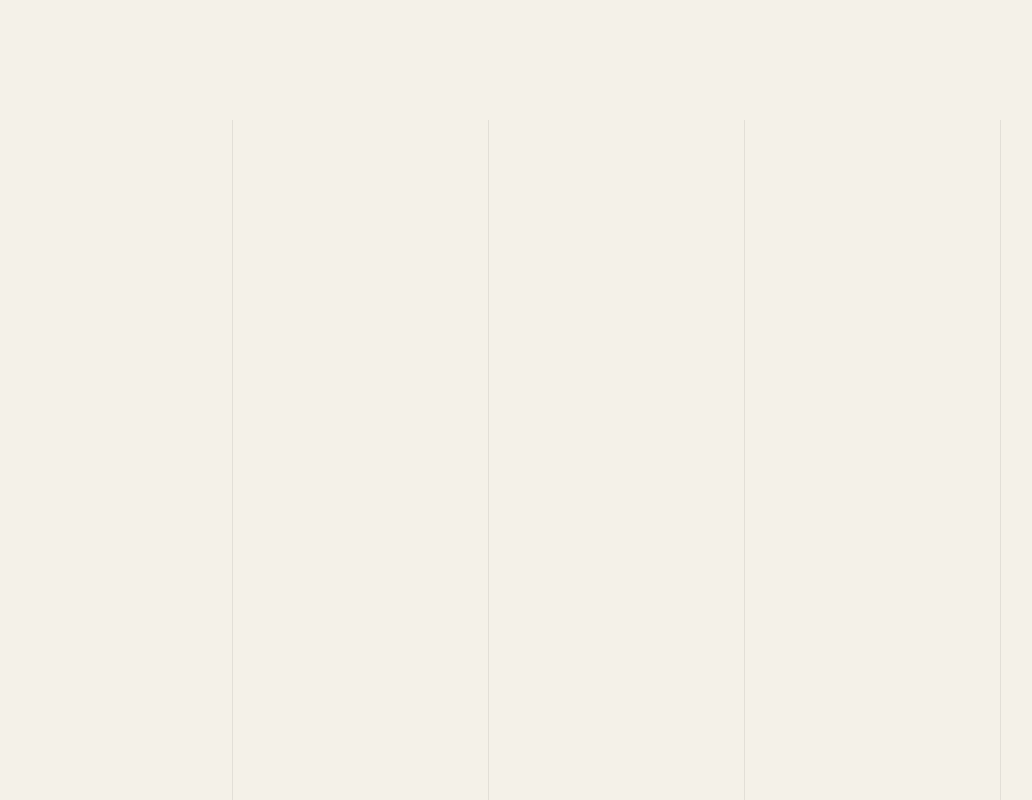
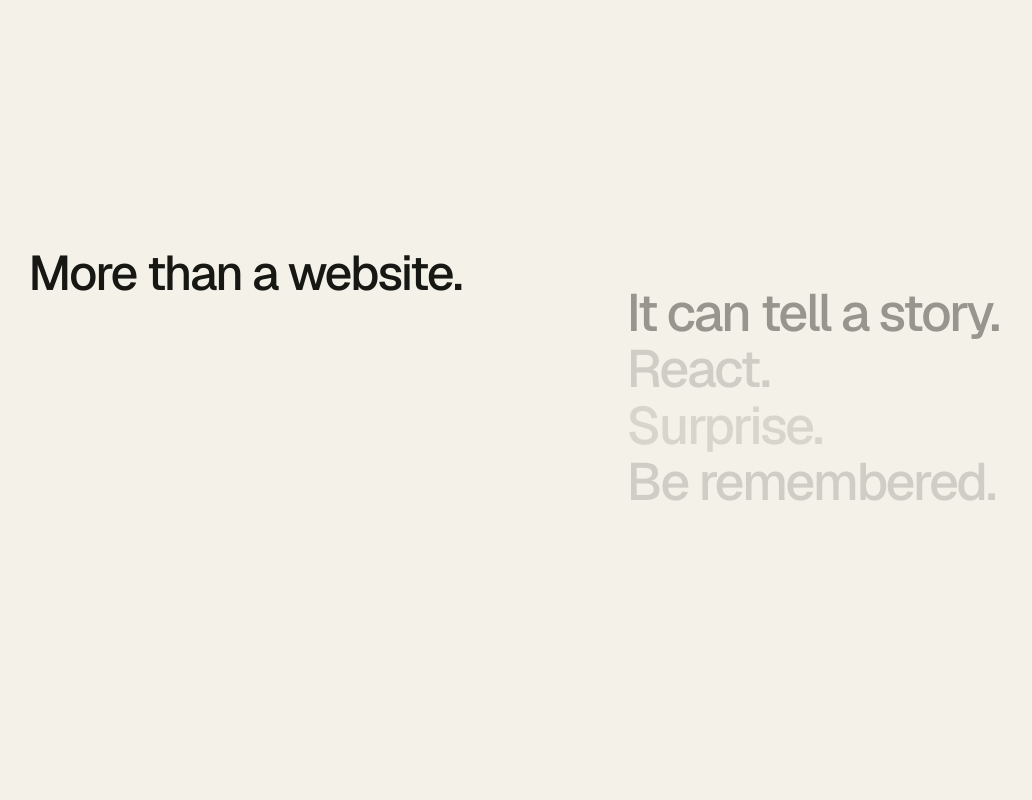
Before and after one commit to MaiaStudio/Aquarela, a Next.js app: page / in a window 1280 px wide. Shown: the part 680-1480 px from the top of the page, without its empty margins (23-1055 px from the left). Built offline with nearby package versions, Linux system fonts and the light colour scheme.

Commit message:
Remove hero reveal and refine cursor contrast

```diff
--- a/app/globals.css
+++ b/app/globals.css
@@ -91,18 +91,19 @@ button, a, input, textarea { outline: none; }
 .cursor-dot-position { width: 6px; aspect-ratio: 1; }
 .cursor-follower-visual, .cursor-dot-visual { display: block; width: 100%; height: 100%; border-radius: 50%; }
 .cursor-follower-visual {
-  border: 1px solid var(--color-white);
-  mix-blend-mode: difference;
+  border: 1px solid var(--color-olive);
   transition: transform 200ms cubic-bezier(0.2, 0, 0, 1), border-color 160ms ease;
 }
 .cursor-dot-visual {
   background: var(--color-olive);
-  transition: transform 180ms cubic-bezier(0.2, 0, 0, 1), background-color 160ms ease, mix-blend-mode 160ms ease;
+  transition: transform 180ms cubic-bezier(0.2, 0, 0, 1), background-color 160ms ease;
 }
 .custom-cursor.is-interactive .cursor-follower-visual { transform: scale(1.6); }
 .custom-cursor.is-interactive .cursor-dot-visual { transform: scale(0.78); }
+.custom-cursor.is-dark .cursor-follower-visual { border-color: var(--color-paper); }
 .custom-cursor.is-dark .cursor-dot-visual { background: var(--color-paper); }
-.custom-cursor.is-adaptive .cursor-dot-visual { mix-blend-mode: difference; }
+.custom-cursor.is-adaptive .cursor-follower-visual { border-color: var(--color-yellow); }
+.custom-cursor.is-adaptive .cursor-dot-visual { background: var(--color-yellow); }
 .custom-cursor.is-text-input .cursor-follower-position,
 .custom-cursor.is-text-input .cursor-dot-position { visibility: hidden; }
 
@@ -241,27 +242,6 @@ button, a, input, textarea { outline: none; }
 
 /* AUTHORITY */
 .authority { position: relative; padding-block: var(--section-space-md) var(--section-space-lg); }
-.hero-authority-transition { display: none; }
-.authority--reveal-transition .hero-authority-transition {
-  position: absolute;
-  z-index: 4;
-  top: 0;
-  left: 0;
-  display: grid;
-  width: 100%;
-  height: 100svh;
-  grid-template-columns: repeat(5, minmax(0, 1fr));
-  overflow: hidden;
-  pointer-events: none;
-}
-.authority--reveal-transition .hero-authority-transition span {
-  display: block;
-  height: 100%;
-  background: var(--color-paper);
-}
-.authority--reveal-transition .hero-authority-transition span:not(:last-child) {
-  border-right: 1px solid color-mix(in srgb, var(--color-ink) 8%, transparent);
-}
 .authority-wash { display: none; }
 .authority-inner {
   display: grid;
--- a/components/motion/MotionRoot.tsx
+++ b/components/motion/MotionRoot.tsx
@@ -13,7 +13,6 @@ import { gsap, ScrollTrigger, useGSAP } from "@/components/motion/motion.client"
 import { createAuthorityScene } from "@/components/motion/scenes/authority";
 import { createClosingScene } from "@/components/motion/scenes/closing";
 import { createFormScene } from "@/components/motion/scenes/form";
-import { createHeroAuthorityTransitionScene } from "@/components/motion/scenes/heroAuthorityTransition";
 import { createHeroScene } from "@/components/motion/scenes/hero";
 import { createPositioningScene } from "@/components/motion/scenes/positioning";
 import { createProcessScene } from "@/components/motion/scenes/process";
@@ -53,7 +52,6 @@ export function MotionRoot({ children }: MotionRootProps) {
       media.add(MOTION_QUERIES, (context) => {
         const conditions = context.conditions as MotionConditions;
         const disposeHero = createHeroScene(root, conditions);
-        const disposeHeroAuthorityTransition = createHeroAuthorityTransitionScene(root, conditions);
         const disposeAuthority = createAuthorityScene(root, conditions);
         const disposeRedesign = createRedesignScene(root, conditions);
         const disposePositioning = createPositioningScene(root, conditions);
@@ -68,7 +66,6 @@ export function MotionRoot({ children }: MotionRootProps) {
           disposePositioning?.();
           disposeRedesign?.();
           disposeAuthority?.();
-          disposeHeroAuthorityTransition?.();
           disposeHero?.();
         };
       });
--- a/components/motion/scenes/heroAuthorityTransition.ts
+++ /dev/null
@@ -1,46 +0,0 @@
-import {
-  MOTION_EASE,
-  type MotionConditions,
-} from "@/components/motion/motion.config";
-import { gsap } from "@/components/motion/motion.client";
-
-const CLEAR_PROPS = "transform,visibility";
-
-export function createHeroAuthorityTransitionScene(root: HTMLElement, conditions: MotionConditions) {
-  const select = gsap.utils.selector(root);
-  const section = select<HTMLElement>("[data-motion='authority-section']")[0];
-  const transition = select<HTMLElement>("[data-motion='hero-authority-transition']")[0];
-  const panels = select<HTMLElement>("[data-motion='hero-authority-panel']");
-
-  if (!section || !transition || panels.length !== 5 || conditions.reduceMotion) {
-    return;
-  }
-
-  section.classList.add("authority--reveal-transition");
-  gsap.set(panels, { yPercent: 0 });
-
-  const timeline = gsap.timeline({
-    defaults: { ease: MOTION_EASE.scroll },
-    scrollTrigger: {
-      id: "motion-07b-hero-authority-reveal",
-      trigger: section,
-      start: "top 95%",
-      end: "top 8%",
-      scrub: 0.45,
-      invalidateOnRefresh: true,
-    },
-  });
-
-  timeline.to(panels, {
-    yPercent: -104,
-    duration: 0.76,
-    stagger: conditions.mobile ? 0.042 : 0.055,
-  });
-
-  return () => {
-    timeline.scrollTrigger?.kill();
-    timeline.revert();
-    gsap.set(panels, { clearProps: CLEAR_PROPS });
-    section.classList.remove("authority--reveal-transition");
-  };
-}
--- a/components/sections/AuthoritySection.tsx
+++ b/components/sections/AuthoritySection.tsx
@@ -8,11 +8,6 @@ export function AuthoritySection() {
       data-motion="authority-section"
       data-cursor-theme="adaptive"
     >
-      <div className="hero-authority-transition" data-motion="hero-authority-transition" aria-hidden="true">
-        {Array.from({ length: 5 }, (_, index) => (
-          <span data-motion="hero-authority-panel" key={index} />
-        ))}
-      </div>
       <div className="authority-stage" data-motion="authority-stage">
         <div className="authority-wash" data-motion="authority-wash" aria-hidden="true" />
         <Container className="authority-inner">
```
